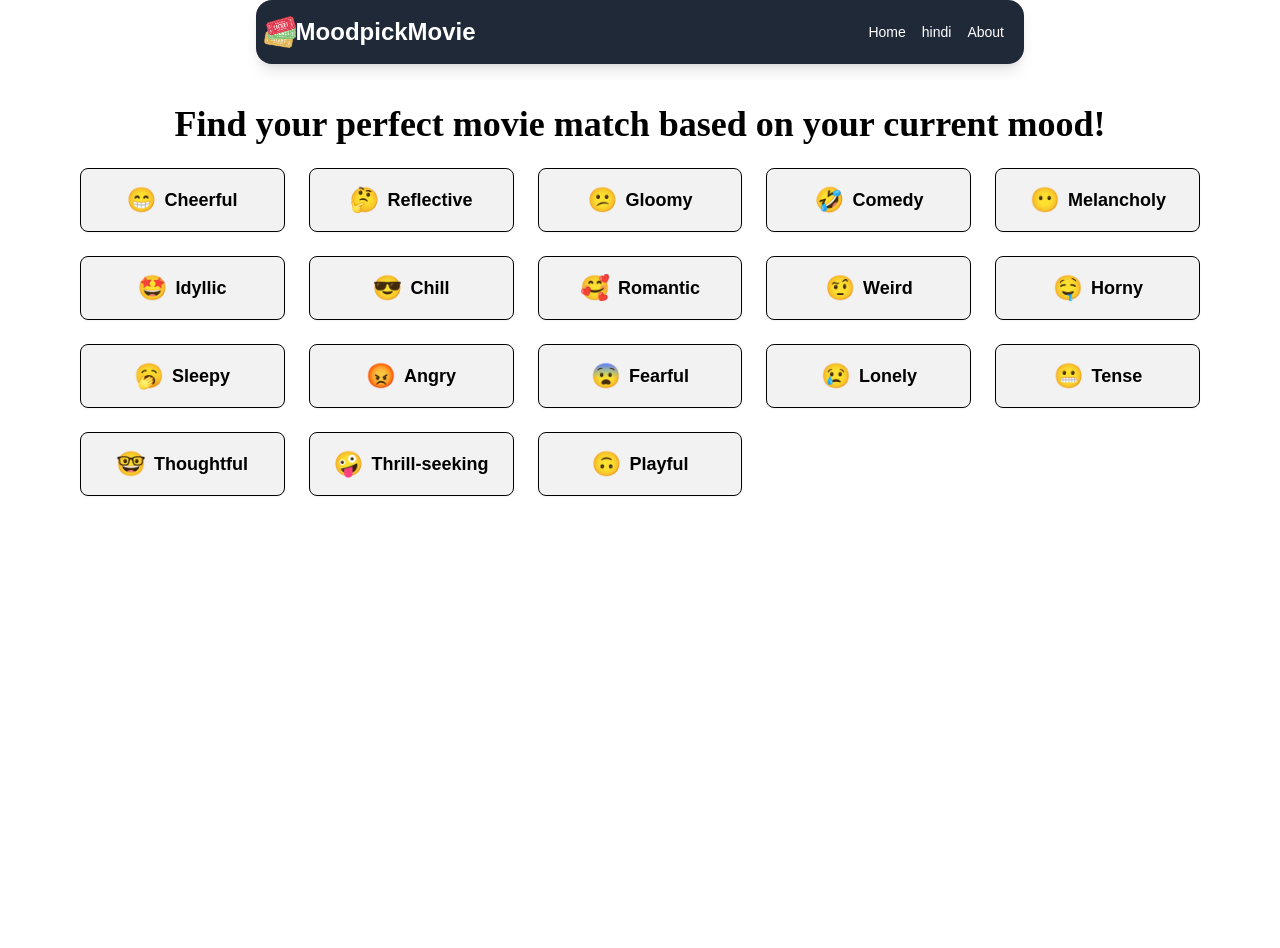
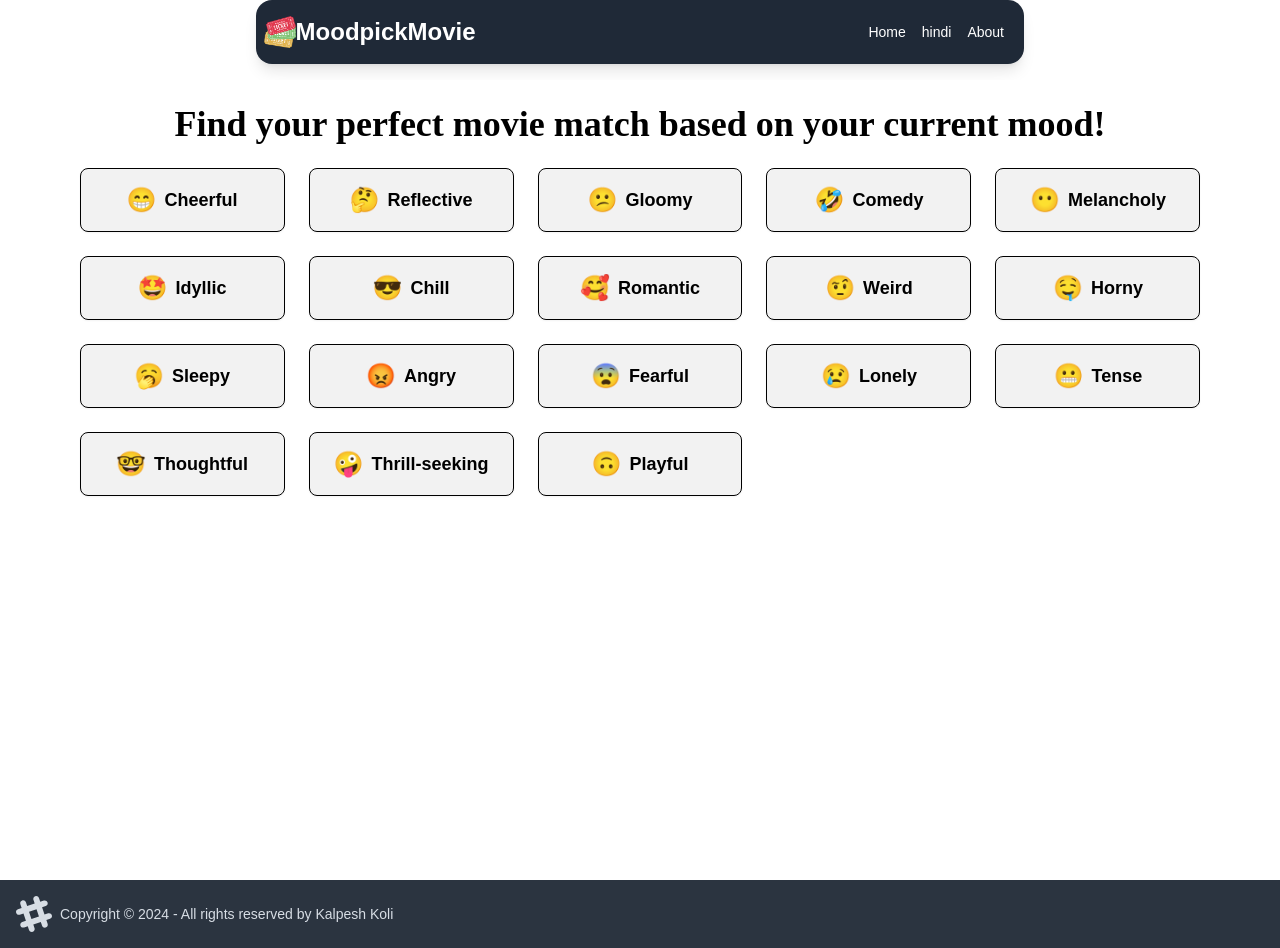
Before and after one commit to kalpesh700/MoodPickMovie, a React (Vite) app in the folder frontend/: page / in a window 1280 px wide. Before the commit the page ends 880 px from the top, so only its background shows below. Built offline with nearby package versions, Linux system fonts and the light colour scheme; a web font is replaced by a local one.

Commit message:
Describe what you updated here

```diff
--- a/frontend/src/App.jsx
+++ b/frontend/src/App.jsx
@@ -3,15 +3,17 @@
 import Navbar from './components/Navbar';
 import Hero from './components/Hero';
 import MovieDetails from './components/MovieDetails';
+import Footer from './components/Footer';
 
 function App() {
   return (
     <Router>
-      <Navbar /> {/* Add Navbar here */}
+      <Navbar />
       <Routes>
         <Route path="/" element={<Hero />} />
         <Route path="/movies/:mood" element={<MovieDetails />} />
       </Routes>
+      <Footer />
     </Router>
   );
 }
--- /dev/null
+++ b/frontend/src/components/Footer.jsx
@@ -0,0 +1,26 @@
+import React from 'react'
+
+function Footer() {
+  return (
+    <div>
+      <footer className="footer bg-neutral text-neutral-content items-center p-4">
+        <aside className="grid-flow-col items-center">
+          <svg
+            width="36"
+            height="36"
+            viewBox="0 0 24 24"
+            xmlns="http://www.w3.org/2000/svg"
+            fillRule="evenodd"
+            clipRule="evenodd"
+            className="fill-current">
+            <path
+              d="M22.672 15.226l-2.432.811.841 2.515c.33 1.019-.209 2.127-1.23 2.456-1.15.325-2.148-.321-2.463-1.226l-.84-2.518-5.013 1.677.84 2.517c.391 1.203-.434 2.542-1.831 2.542-.88 0-1.601-.564-1.86-1.314l-.842-2.516-2.431.809c-1.135.328-2.145-.317-2.463-1.229-.329-1.018.211-2.127 1.231-2.456l2.432-.809-1.621-4.823-2.432.808c-1.355.384-2.558-.59-2.558-1.839 0-.817.509-1.582 1.327-1.846l2.433-.809-.842-2.515c-.33-1.02.211-2.129 1.232-2.458 1.02-.329 2.13.209 2.461 1.229l.842 2.515 5.011-1.677-.839-2.517c-.403-1.238.484-2.553 1.843-2.553.819 0 1.585.509 1.85 1.326l.841 2.517 2.431-.81c1.02-.33 2.131.211 2.461 1.229.332 1.018-.21 2.126-1.23 2.456l-2.433.809 1.622 4.823 2.433-.809c1.242-.401 2.557.484 2.557 1.838 0 .819-.51 1.583-1.328 1.847m-8.992-6.428l-5.01 1.675 1.619 4.828 5.011-1.674-1.62-4.829z"></path>
+          </svg>
+          <p>Copyright © {new Date().getFullYear()} - All rights reserved by Kalpesh Koli</p>
+        </aside>
+      </footer>
+    </div>
+  )
+}
+
+export default Footer;
--- a/frontend/src/components/MovieDetails.jsx
+++ b/frontend/src/components/MovieDetails.jsx
@@ -13,6 +13,7 @@
         const response = await fetch(`http://localhost:5000/movies/${mood}`);
         const data = await response.json();
         setMovies(data); // Store fetched movies in state
+        setCurrentIndex(Math.floor(Math.random() * data.length)); // Start with a random movie
       } catch (error) {
         console.error('Error fetching movie details:', error);
       }
@@ -22,7 +23,13 @@
   }, [mood]); // Dependency on mood to fetch again when mood changes
 
   const handleSkip = () => {
-    setCurrentIndex((prevIndex) => (prevIndex + 1) % movies.length); // Loop back to start
+    if (movies.length > 1) {
+      let newIndex;
+      do {
+        newIndex = Math.floor(Math.random() * movies.length);
+      } while (newIndex === currentIndex); // Ensure the new index is different from the current one
+      setCurrentIndex(newIndex);
+    }
   };
 
   const handleWatchTrailer = (movieTitle) => {
```
